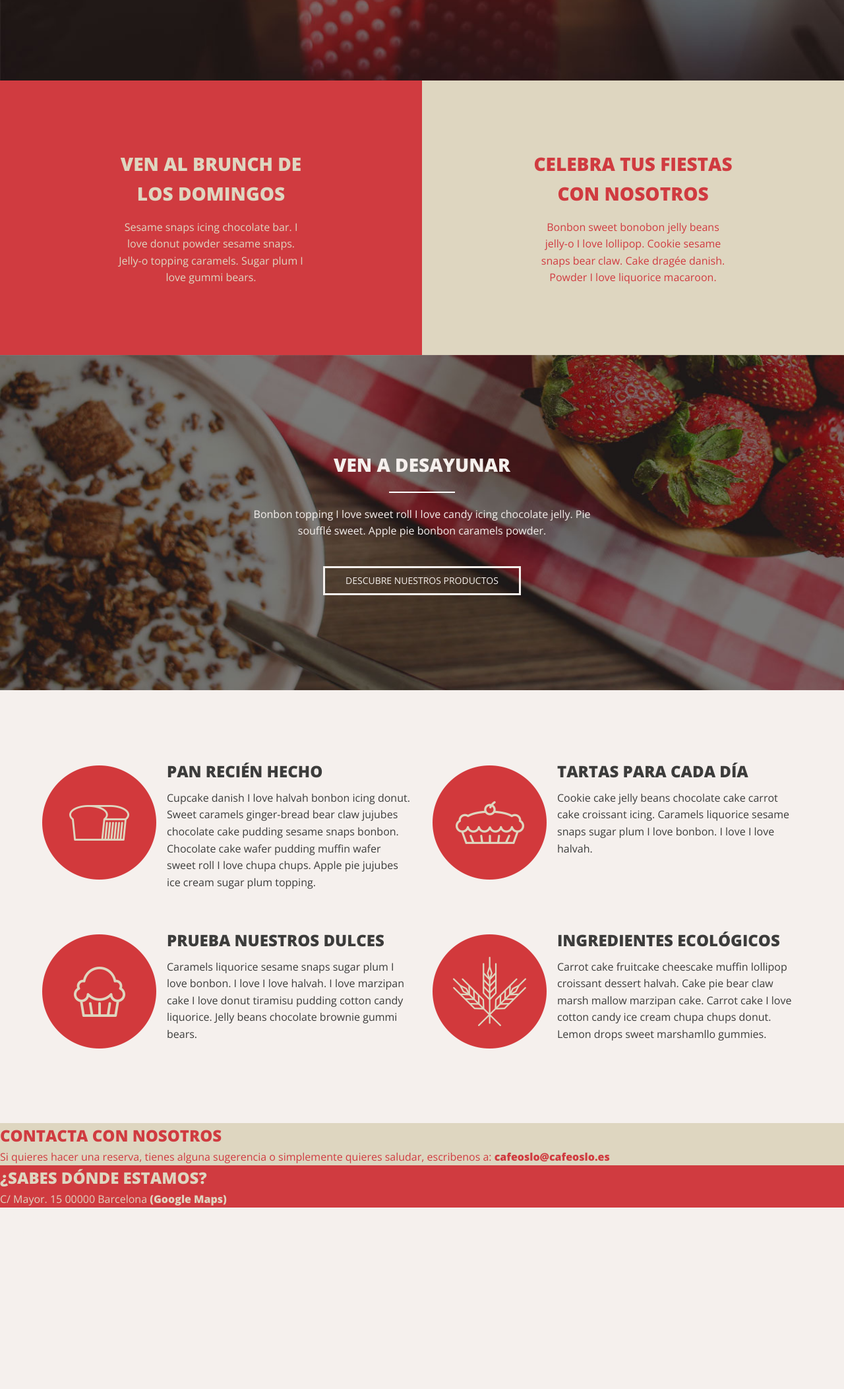
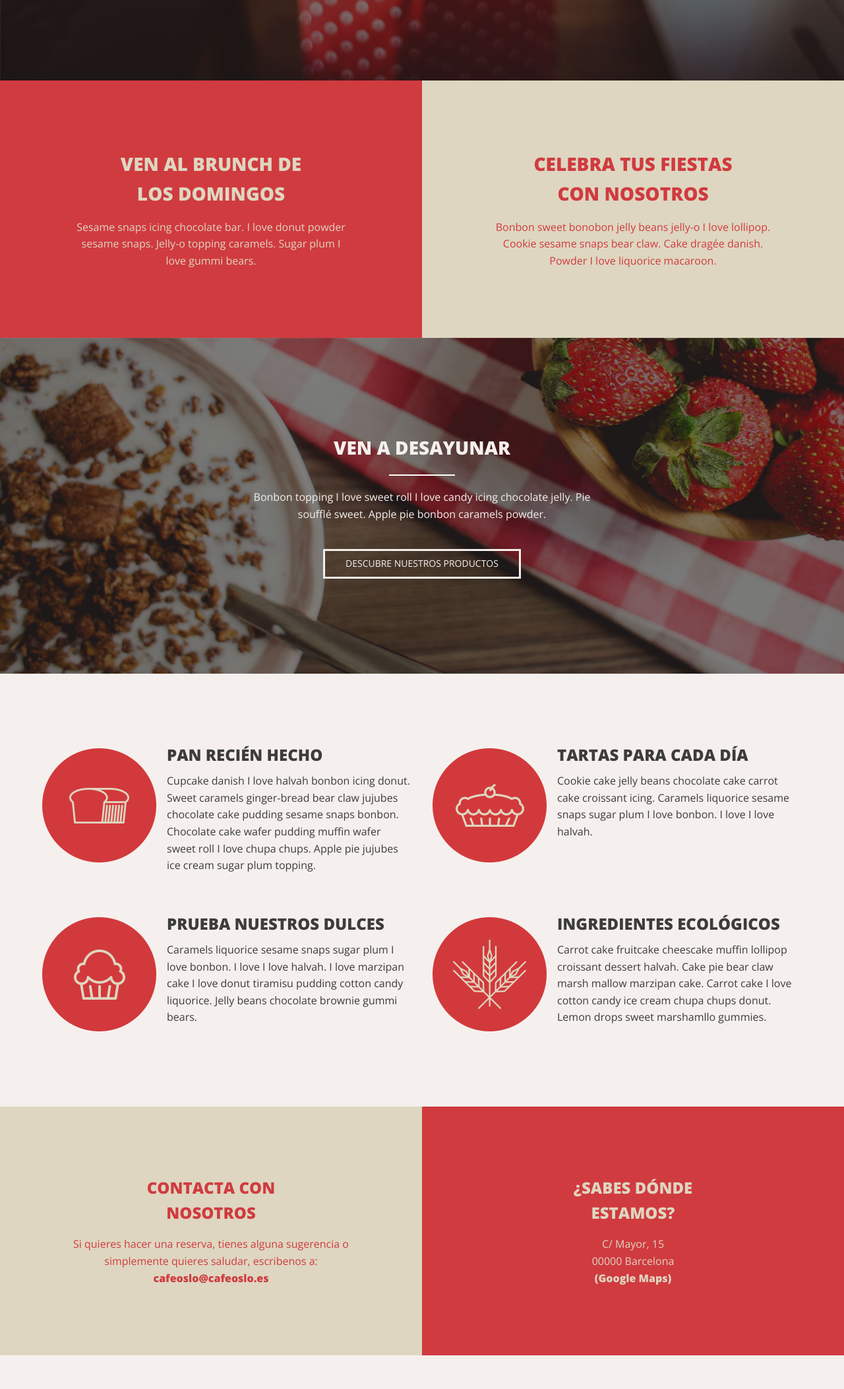
Before and after one commit to martincillo/landing-cafeteria, a plain HTML site: page index.html in a window 1280 px wide. Shown: the part 538-2643 px from the top of the page at 66% size. Before the commit the page ends 2419 px from the top, so only its background shows below. Drawn offline with nearby package versions, Linux system fonts and the light colour scheme.

Commit message:
Sección de contacto terminada.

```diff
--- /dev/null
+++ b/assets/sass/layout/_contact.scss
@@ -0,0 +1,3 @@
+.article__description {
+  @include mq(l) { max-width: 420px; }
+}
--- a/assets/sass/layout/_welcome-section.scss
+++ b/assets/sass/layout/_welcome-section.scss
@@ -1,8 +1,9 @@
-.welcome {
+.flex-responsive {
   @include flex-responsive(100%);
   text-align: center;
+}
 
-  &-article {
+.article {
   padding: 2.5rem 0;
 
   @include mq(l) {
@@ -17,4 +18,3 @@
 
   &__description { max-width: 290px; }
 }
-}
--- a/assets/sass/main.scss
+++ b/assets/sass/main.scss
@@ -10,8 +10,10 @@
 @import './layout/welcome-section';
 @import './layout/about-us-section';
 @import './layout/variety';
+@import './layout/contact';
 
 @import './components/hamburguer_button';
 @import './components/buttons';
+@import './components/footer';
 
 @import './state/state';
--- a/index.html
+++ b/index.html
@@ -34,14 +34,14 @@
         </div>
       </div>
     </header>
-    <section class="welcome">
-      <article class="welcome-article red l-container">
-        <h2 class="welcome-article__title uppercase center">Ven al brunch de los domingos</h2>
-        <p class="welcome-article__description center">Sesame snaps icing chocolate bar. I love donut powder sesame snaps. Jelly-o topping caramels. Sugar plum I love gummi bears.</p>
+    <section class="welcome flex-responsive">
+      <article class="article red l-container">
+        <h2 class="article__title uppercase center">Ven al brunch de los domingos</h2>
+        <p class="article__description center">Sesame snaps icing chocolate bar. I love donut powder sesame snaps. Jelly-o topping caramels. Sugar plum I love gummi bears.</p>
       </article>
-      <article class="welcome-article gray l-container">
-        <h2 class="welcome-article__title uppercase center">Celebra tus fiestas con nosotros</h2>
-        <p class="welcome-article__description center">Bonbon sweet bonobon jelly beans jelly-o I love lollipop. Cookie sesame snaps bear claw. Cake dragée danish. Powder I love liquorice macaroon.</p>
+      <article class="article gray l-container">
+        <h2 class="article__title uppercase center">Celebra tus fiestas con nosotros</h2>
+        <p class="article__description center">Bonbon sweet bonobon jelly beans jelly-o I love lollipop. Cookie sesame snaps bear claw. Cake dragée danish. Powder I love liquorice macaroon.</p>
       </article>
     </section>
     <section class="about-us">
@@ -84,19 +84,19 @@
         </figure>
       </div>
     </section>
-    <section class="contact">
-       <article class="gray">
-         <h3 class="uppercase">Contacta con nosotros</h3>
-         <p>Si quieres hacer una reserva, tienes alguna sugerencia o simplemente quieres saludar, escribenos a: <strong>cafeoslo@cafeoslo.es</strong></p>
+    <section class="contact flex-responsive">
+       <article class="article gray l-container">
+         <h3 class="article__title uppercase center">Contacta con nosotros</h3>
+         <p class="article__description center">Si quieres hacer una reserva, tienes alguna sugerencia o simplemente quieres saludar, escribenos a: <strong>cafeoslo@cafeoslo.es</strong></p>
        </article>
-       <article class="red">
-         <h3 class="uppercase">¿Sabes dónde estamos?</h3>
-         <p>C/ Mayor. 15 00000 Barcelona <b>(Google Maps)</b></p>
+       <article class="article red l-container">
+         <h3 class="article__title uppercase center">¿Sabes dónde estamos?</h3>
+         <p class="article__description center">C/ Mayor, 15 <br>00000 Barcelona <br><b>(Google Maps)</b></p>
        </article>
     </section>
   </main>
   <footer class="main-footer">
-    <p>Febrero 2018 <br> Todos los derechos reservados</p>
+    <p class="footer__description">Febrero 2018 <br> Todos los derechos reservados</p>
   </footer>
 
   <script src="./assets/js/script.js"></script>
```
Also changed, not shown: assets/css/main.css, assets/sass/components/_footer.scss (added). Lines whose indentation alone changed are shown as unchanged.
